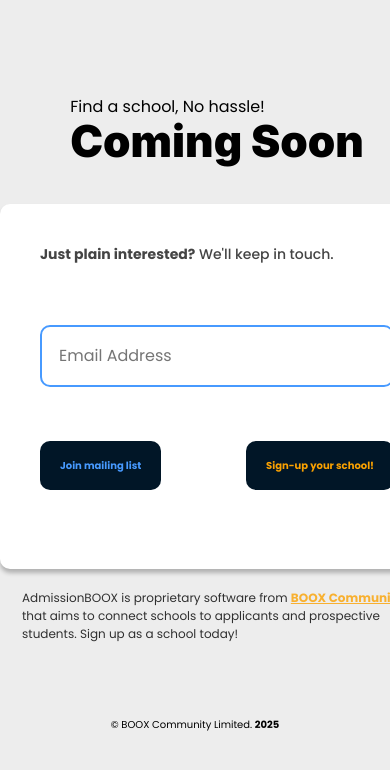
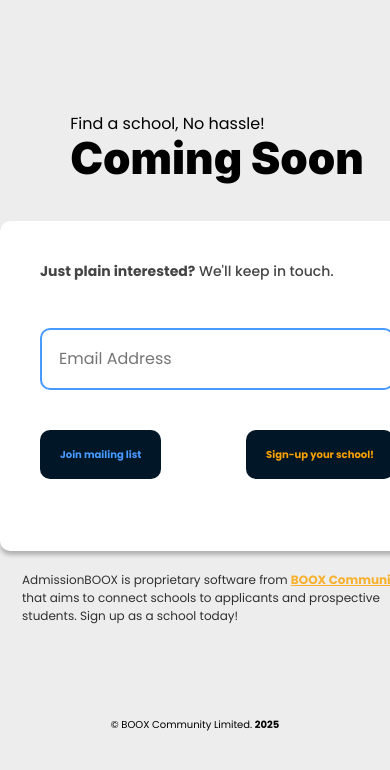
Before and after one commit to georgeAkonjom/admissionboox_coming_soon, a React (Vite) app in the folder frontend/: page / in a window 390 px wide. Shown: the top 770 px of the page. Built offline with nearby package versions, Linux system fonts and the light colour scheme.

Commit message:
slight visual mods

```diff
--- a/frontend/src/App.css
+++ b/frontend/src/App.css
@@ -110,6 +110,9 @@
   padding-left: 4rem;
   padding-right: 4rem;
   }
+  form {
+    gap: .8rem;
+  }
   .desc {
     max-width: 100vw;
     margin: auto;
```
